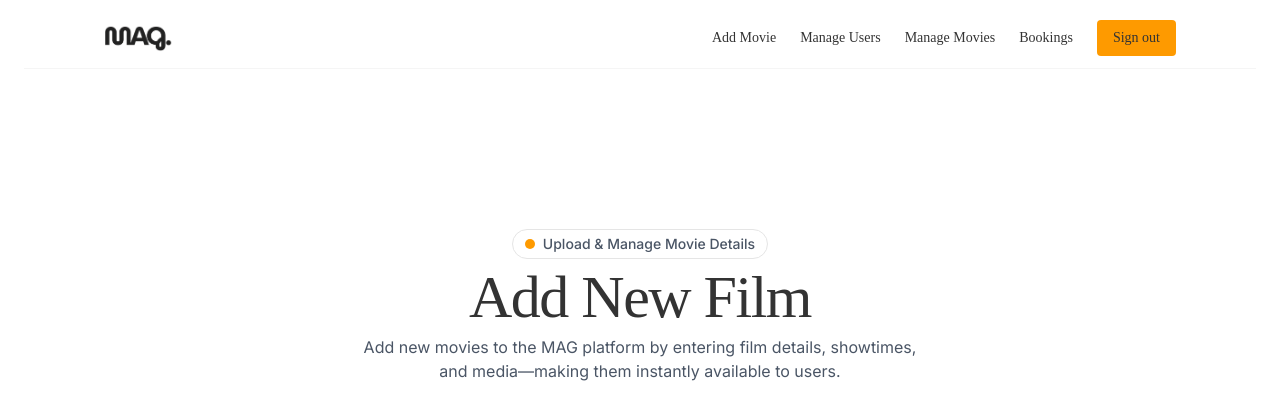
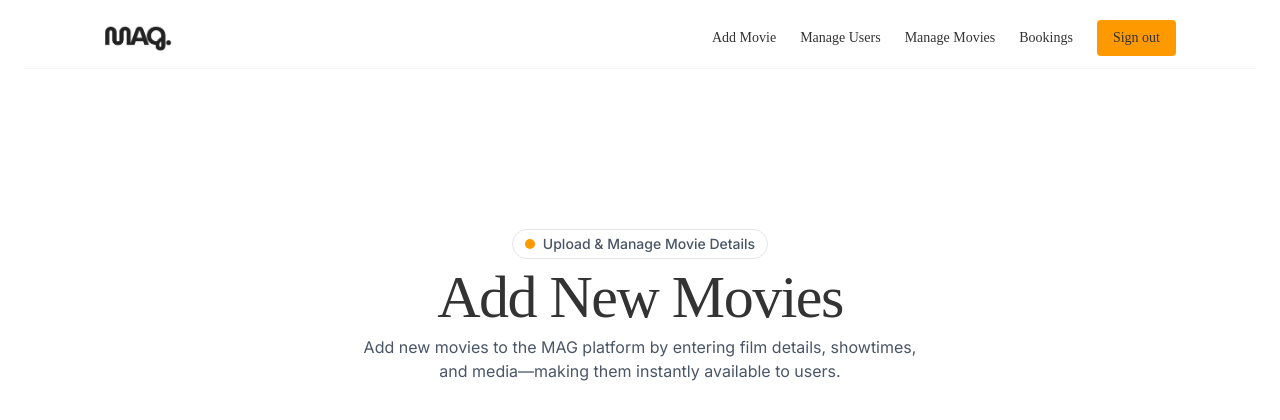
Before and after one commit to ireshdilsh/movie-buying-app, a React (Vite) app: page /add/new/movies in a window 1280 px wide. Shown: the top 420 px of the page. Built offline with nearby package versions, Linux system fonts and the light colour scheme; a web font is replaced by a local one.

Commit message:
feat: update AddMovies and ManageMovies components for consistency in terminology and improve layout

```diff
--- a/src/pages/AddMovies.tsx
+++ b/src/pages/AddMovies.tsx
@@ -5,7 +5,7 @@ export default function AddMovies() {
   return (
     <div className='flex flex-col px-4 sm:px-6'>
       {/* admin navbar */}
-        <AdminNavbar/>
+      <AdminNavbar />
       <div className="flex justify-center items-center flex-col mt-20 sm:mt-32 lg:mt-40">
 
         <p className="flex justify-center items-center gap-2 text-sm sm:text-sm text-gray-600 font-medium border border-neutral-200 px-3 py-1 rounded-3xl text-center">
@@ -14,13 +14,18 @@ export default function AddMovies() {
         </p>
 
         <h1 className="text-3xl sm:text-4xl md:text-5xl lg:text-6xl my-2 font-medium text-center tracking-tight">
-                    Add New Film
+          Add New Movies
         </h1>
 
         <p className="text-gray-600 text-center w-full sm:w-[420px] md:w-[560px] lg:w-[560px] text-sm sm:text-base">
           Add new movies to the MAG platform by entering film details, showtimes, and media—making them instantly available to users.
         </p>
       </div>
+
+      {/* add movie form */}
+      <div>
+
+      </div>
     </div>
   )
 }
--- a/src/pages/ManageMovies.tsx
+++ b/src/pages/ManageMovies.tsx
@@ -11,7 +11,7 @@ export default function ManageMovies() {
 
                 <p className="flex justify-center items-center gap-2 text-sm sm:text-sm text-gray-600 font-medium border border-neutral-200 px-3 py-1 rounded-3xl text-center">
                     <div className='bg-amber-500 rounded-full h-2.5 w-2.5'></div>
-                    View, Update & Remove Films
+                    View, Update & Remove Movies
                 </p>
 
                 <h1 className="text-3xl sm:text-4xl md:text-5xl lg:text-6xl my-2 font-medium text-center tracking-tight">
--- a/src/pages/UserDashboard.tsx
+++ b/src/pages/UserDashboard.tsx
@@ -11,7 +11,6 @@ export default function UserDashboard() {
             <UserNavbar/>
 
             <div className="flex justify-center items-center flex-col mt-20 sm:mt-32 lg:mt-40">
-
                 <p className="flex justify-center items-center gap-2 text-sm sm:text-sm text-gray-600 font-medium border border-neutral-200 px-3 py-1 rounded-3xl text-center">
                     <div className='bg-amber-500 rounded-full h-2.5 w-2.5'></div>
                     Explore, search, buying, and book instantly
```
Lines whose indentation alone changed are shown as unchanged.
